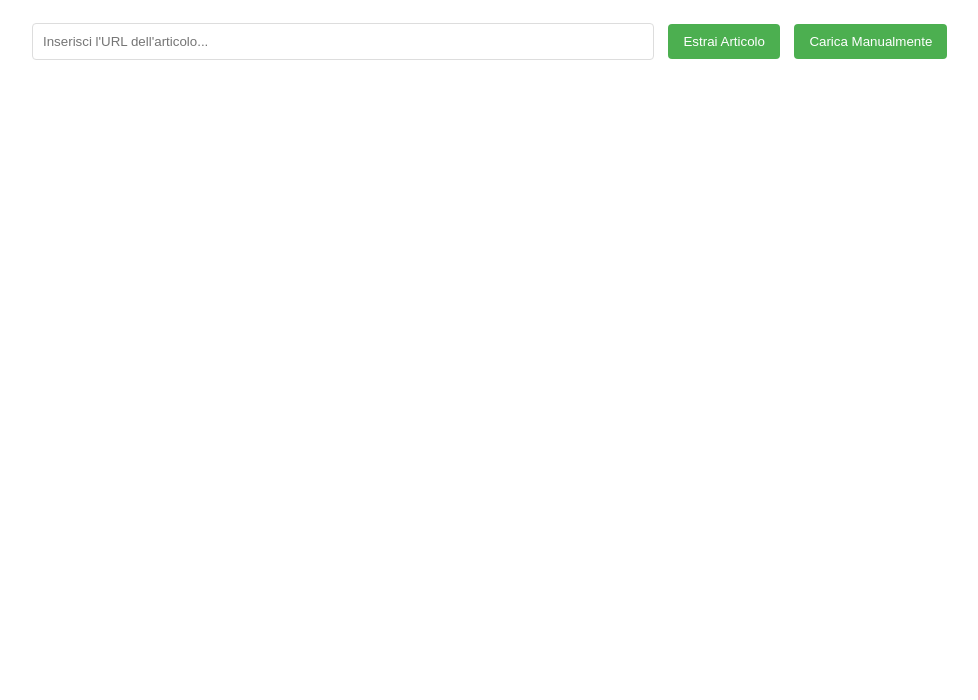
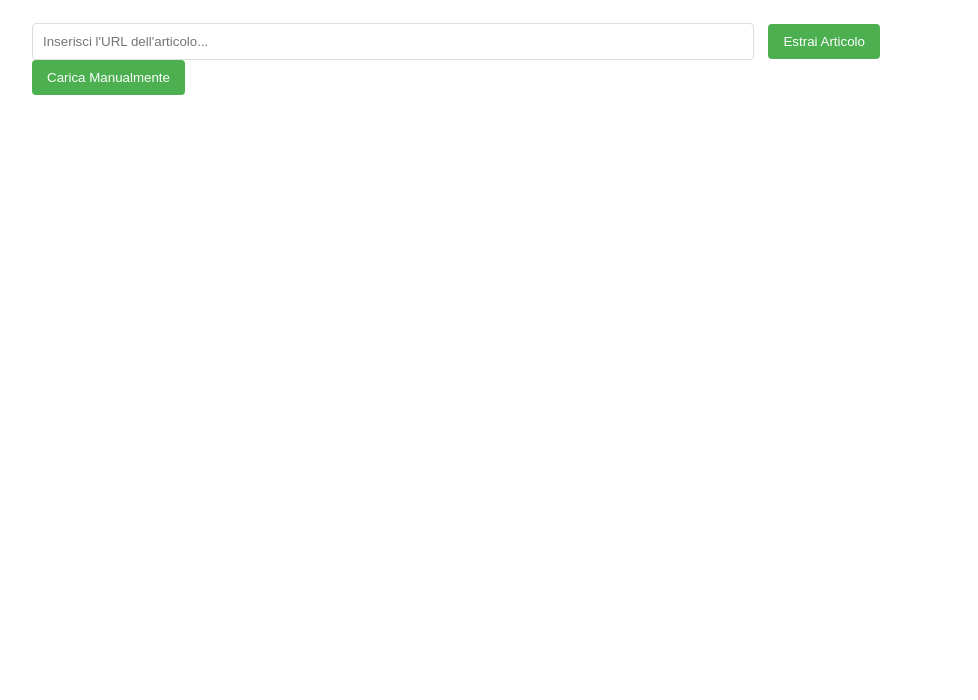
Before and after one commit to Cicciocotroneo/Rassegnastampa, a plain HTML site: page index2.html in a window 1280 px wide. Shown: the part 100-800 px from the top of the page, without its empty margins (108-1086 px from the left). Drawn offline with Linux system fonts and the light colour scheme.

Commit message:
Update index2.html

```diff
--- a/index2.html
+++ b/index2.html
@@ -389,24 +389,12 @@
 <body>
     <h1>Fattariellows of the day</h1>
 
-  <div class="form-container">
+
+    <div class="form-container">
     <input type="url" id="url-input" placeholder="Inserisci l'URL dell'articolo..." required>
     <button id="extract-button">Estrai Articolo</button>
     <button id="manual-input-button">Carica Manualmente</button>
 </div>
-
-<style>
-    .form-container button {
-        display: inline-block;
-        vertical-align: middle;
-        margin-right: 10px;
-    }
-
-    .form-container input[type="url"] {
-        width: 60%; /* Imposta una larghezza fissa o percentuale per l'input */
-        margin-right: 10px;
-    }
-</style>
     <div id="manual-input-container" style="display: none;">
     <div class="field-container">
         <label class="field-label" for="manual-title-field">Titolo:</label>
```
